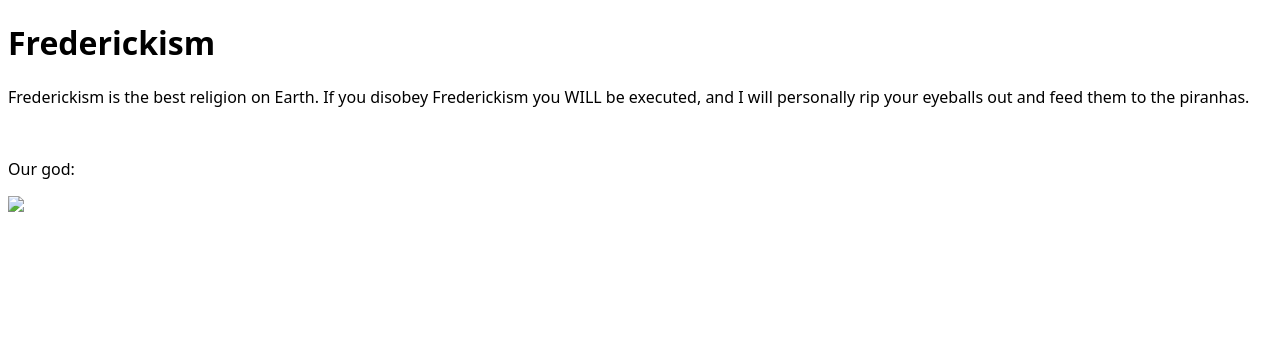
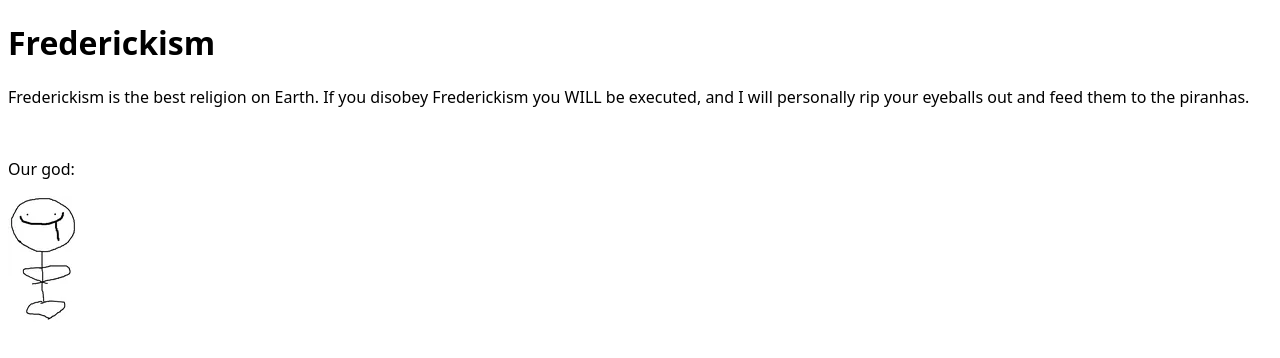
Before and after one commit to Anklemonitor-codez/Frederickism, a plain HTML site: page index.html in a window 1280 px wide. Drawn offline with Linux system fonts and the light colour scheme.

Commit message:
Add frederick pic

```diff
--- a/index.html
+++ b/index.html
@@ -10,7 +10,7 @@
 		<p id="description">Frederickism is the best religion on Earth. If you disobey Frederickism you WILL be executed, and I will personally rip your eyeballs out and feed them to the piranhas.</p>
 		<br>
 		<p id="ming-desc">Our god:</p>
-		<img src="frederick.jpg">
+		<img src="1310054687357014016.png">
 	</body>
 	<style>
 		h1 {
```
